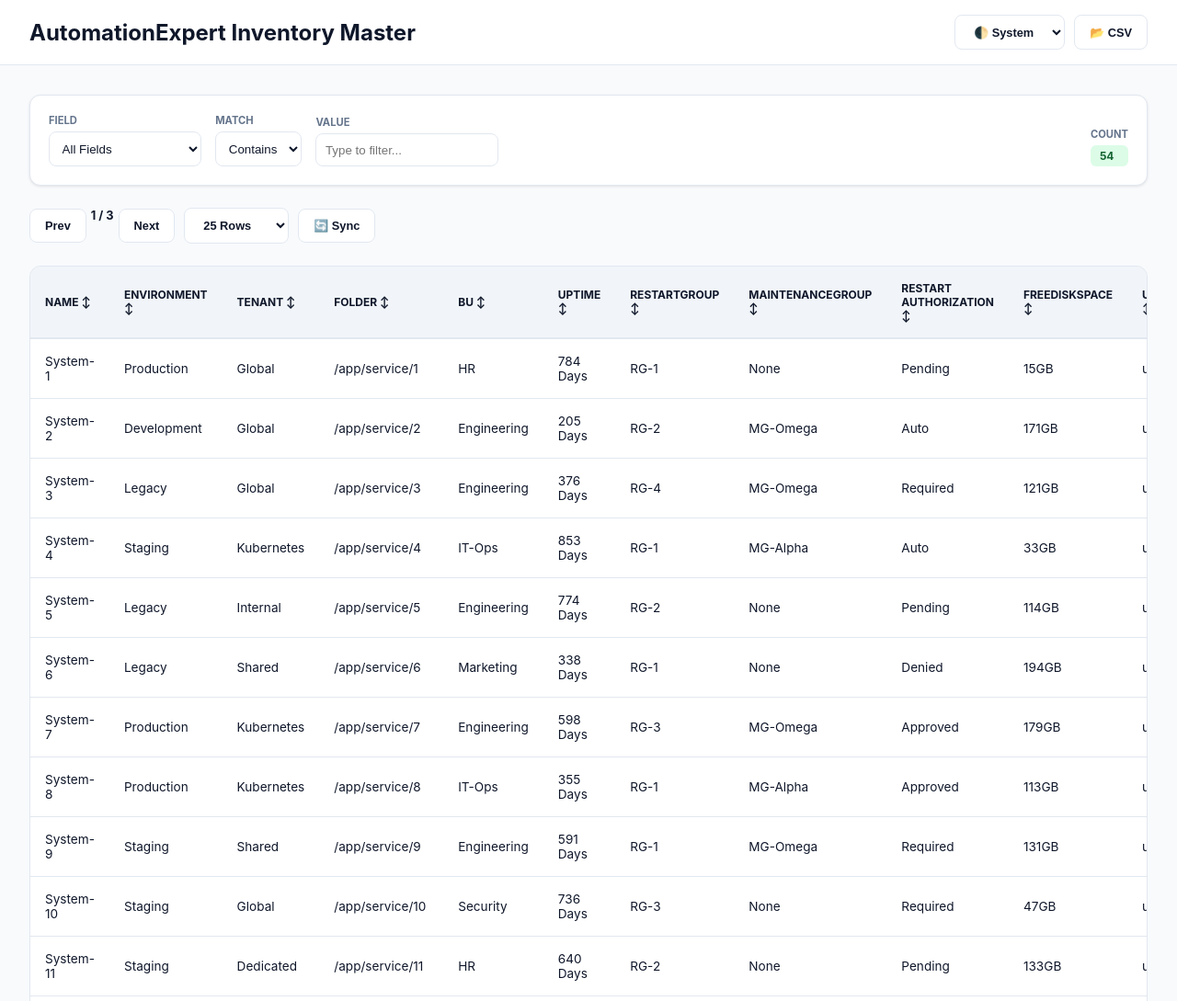
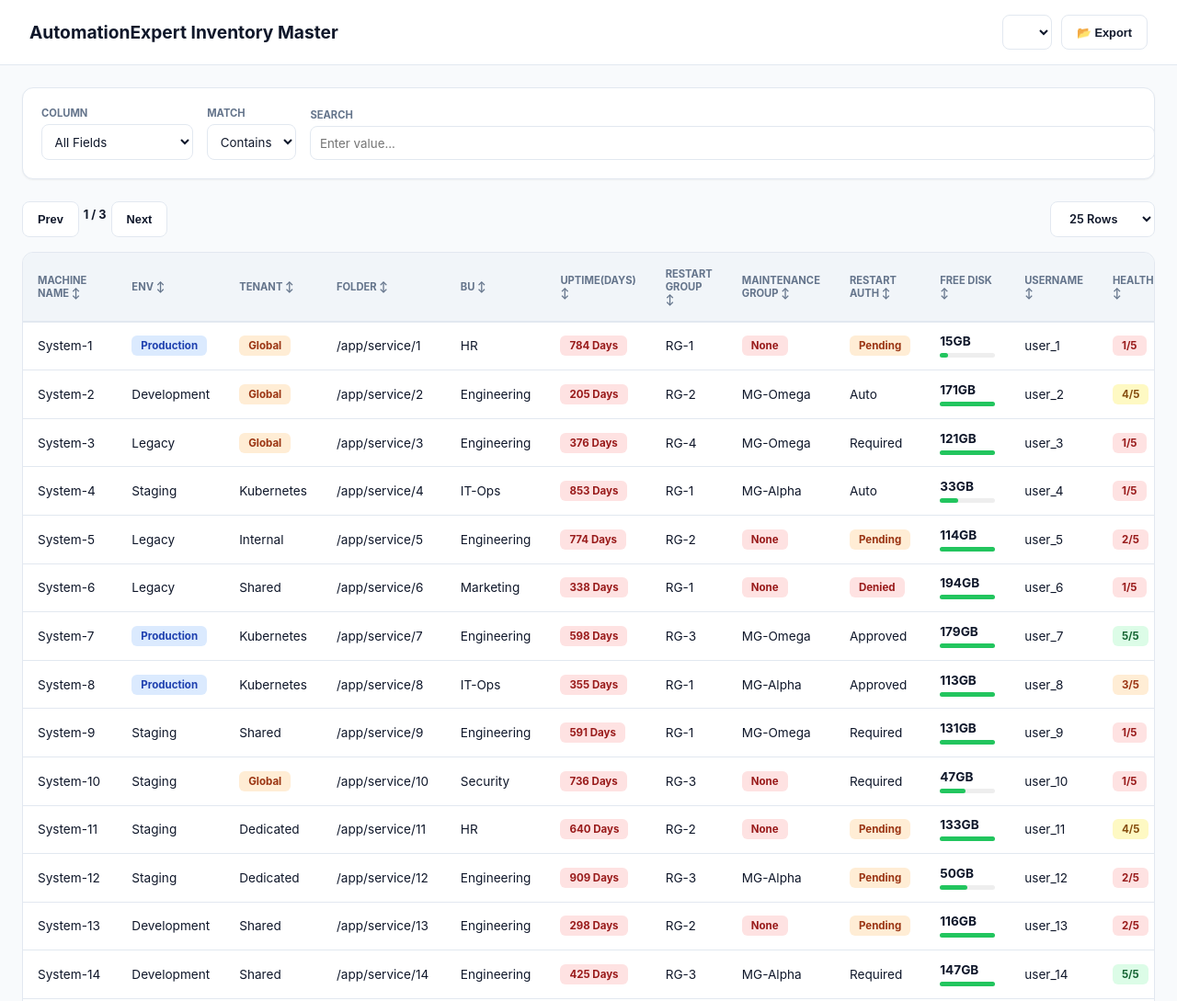
Before and after one commit to automationxpert/poc, a plain HTML site: page docs/index.html in a window 1280 px wide. Shown: the top 1089 px of the page at 92% size. Drawn offline with Linux system fonts and the light colour scheme.

Commit message:
New logics implemented and intriduced mapping concept

```diff
--- a/docs/config.json
+++ b/docs/config.json
@@ -5,7 +5,7 @@
     "description": "Enterprise-grade asset tracking and health monitoring. Data is refreshed automatically via secure PowerShell collection pipelines.",
     "orgName": "Automation Expert Ltd",
     "resources": [
-      {"label": "Internal Wiki", "url": "https://wiki.yourcompany.com"},
+      {"label": "AutomationExpert", "url": "https://automationexpert.dpdns.org"},
       {"label": "On-Call Schedule", "url": "https://pagerduty.com"},
       {"label": "Support Portal", "url": "https://jira.yourcompany.com"}
     ]
--- a/docs/index.html
+++ b/docs/index.html
@@ -4,122 +4,84 @@
     <meta charset="UTF-8">
     <meta name="viewport" content="width=device-width, initial-scale=1.0">
     <link rel="manifest" href="manifest.json">
-    <title id="tab-title">System Dashboard</title>
+    <title id="tab-title">Inventory Dashboard</title>
     <style>
         :root {
             --bg-color: #f8fafc; --card-bg: #ffffff; --text-color: #0f172a;
             --accent-color: #2563eb; --border-color: #e2e8f0; --hover-bg: #f1f5f9;
-            --red: #ef4444; --green: #22c55e; --footer-bg: #0f172a;
+            --red: #ef4444; --orange: #f97316; --yellow: #eab308; --green: #22c55e; --blue: #3b82f6;
+            --footer-bg: #0f172a;
         }
         [data-theme="dark"] {
             --bg-color: #020617; --card-bg: #1e293b; --text-color: #f1f5f9;
             --accent-color: #38bdf8; --border-color: #334155; --hover-bg: #334155;
             --footer-bg: #010409;
         }
-        @media (prefers-color-scheme: dark) {
-            [data-theme="system"] {
-                --bg-color: #020617; --card-bg: #1e293b; --text-color: #f1f5f9;
-                --accent-color: #38bdf8; --border-color: #334155; --hover-bg: #334155;
-                --footer-bg: #010409;
-            }
-        }
-
         body { font-family: 'Inter', system-ui, sans-serif; background: var(--bg-color); color: var(--text-color); margin: 0; display: flex; flex-direction: column; min-height: 100vh; }
         .header { background: var(--card-bg); padding: 1rem 2rem; border-bottom: 1px solid var(--border-color); display: flex; justify-content: space-between; align-items: center; position: sticky; top: 0; z-index: 1000; }
-        .container { max-width: 1600px; margin: 0 auto; padding: 2rem; flex: 1; width: 100%; box-sizing: border-box; }
-
-        /* Filter Panel */
-        .filter-panel { background: var(--card-bg); padding: 1.25rem; border-radius: 12px; border: 1px solid var(--border-color); margin-bottom: 1.5rem; display: flex; flex-wrap: wrap; gap: 15px; align-items: flex-end; box-shadow: 0 1px 3px rgba(0,0,0,0.1); }
+        .container { max-width: 1600px; margin: 0 auto; padding: 1.5rem; flex: 1; width: 100%; box-sizing: border-box; }
+        .filter-panel { background: var(--card-bg); padding: 1.25rem; border-radius: 12px; border: 1px solid var(--border-color); margin-bottom: 1.5rem; display: flex; flex-wrap: wrap; gap: 15px; align-items: flex-end; box-shadow: 0 1px 2px rgba(0,0,0,0.05); }
         .filter-group { display: flex; flex-direction: column; gap: 5px; }
         .filter-group label { font-size: 0.7rem; font-weight: 700; text-transform: uppercase; color: #64748b; }
-
-        /* Action Bar */
-        .action-bar { display: flex; gap: 10px; align-items: center; margin-bottom: 1.5rem; }
-        input[type="text"], select { padding: 0.6rem; border-radius: 8px; border: 1px solid var(--border-color); background: var(--card-bg); color: var(--text-color); outline: none; }
-
-        /* Table */
+        input[type="text"], select { padding: 0.6rem; border-radius: 8px; border: 1px solid var(--border-color); background: var(--card-bg); color: var(--text-color); outline: none; font-family: inherit; }
         .table-container { background: var(--card-bg); border-radius: 12px; border: 1px solid var(--border-color); overflow-x: auto; }
         table { width: 100%; border-collapse: collapse; text-align: left; }
-        th { padding: 1rem; font-size: 0.75rem; text-transform: uppercase; background: var(--hover-bg); border-bottom: 2px solid var(--border-color); cursor: pointer; }
-        td { padding: 1rem; border-bottom: 1px solid var(--border-color); font-size: 0.85rem; }
-
-        /* Minimalist Footer */
-        footer { background: var(--footer-bg); color: #94a3b8; padding: 3rem 2rem; margin-top: auto; border-top: 1px solid var(--border-color); }
-        .footer-content { max-width: 1400px; margin: 0 auto; display: flex; justify-content: space-between; align-items: flex-start; flex-wrap: wrap; gap: 2rem; }
-        .footer-brand h4 { color: #fff; margin: 0 0 0.5rem 0; font-size: 1rem; }
-        .footer-links { display: flex; gap: 20px; }
-        .footer-links a { color: inherit; text-decoration: none; font-size: 0.85rem; }
-        .footer-links a:hover { color: var(--accent-color); }
-
-        .badge { padding: 4px 10px; border-radius: 6px; font-weight: bold; font-size: 0.75rem; }
-        .health-green { background: #dcfce7; color: #166534; } .health-red { background: #fee2e2; color: #991b1b; }
-        .btn { padding: 0.6rem 1rem; border-radius: 8px; border: 1px solid var(--border-color); background: var(--card-bg); color: var(--text-color); cursor: pointer; font-size: 0.8rem; font-weight: 600; }
-
-        #install-btn { display: none; background: var(--accent-color); color: white; border: none; }
+        th { padding: 1rem; font-size: 0.7rem; text-transform: uppercase; background: var(--hover-bg); border-bottom: 2px solid var(--border-color); cursor: pointer; color: #64748b; }
+        td { padding: 0.8rem 1rem; border-bottom: 1px solid var(--border-color); font-size: 0.85rem; white-space: nowrap; }
+        .badge { padding: 4px 10px; border-radius: 6px; font-weight: bold; font-size: 0.72rem; display: inline-block; }
+        .progress-wrap { width: 60px; height: 5px; background: #eee; border-radius: 3px; margin-top: 5px; }
+        .progress-fill { height: 100%; border-radius: 3px; }
+        .stat-green { background: #dcfce7; color: #166534; }
+        .stat-yellow { background: #fef9c3; color: #854d0e; }
+        .stat-orange { background: #ffedd5; color: #9a3412; }
+        .stat-red { background: #fee2e2; color: #991b1b; }
+        .stat-blue { background: #dbeafe; color: #1e40af; }
+        footer { background: var(--footer-bg); color: #94a3b8; padding: 2.5rem 2rem; margin-top: auto; }
+        .btn { padding: 0.6rem 1rem; border-radius: 8px; border: 1px solid var(--border-color); background: var(--card-bg); color: var(--text-color); cursor: pointer; font-weight: 600; font-size: 0.8rem; }
     </style>
 </head>
 <body>
 
 <div id="dashboard-ui">
     <div class="header">
-        <div style="display:flex; align-items:center; gap:15px;">
-            <h2 id="display-title" style="margin:0;">...</h2>
-            <button id="install-btn" class="btn">📲 Install App</button>
-        </div>
+        <h2 id="display-title" style="margin:0; font-size: 1.2rem;">...</h2>
         <div style="display:flex; gap:10px;">
-            <select id="theme-select" class="btn" onchange="setTheme(this.value)">
-                <option value="system">🌓 System</option>
-                <option value="light">☀️ Light</option>
-                <option value="dark">🌙 Dark</option>
-            </select>
-            <button class="btn" onclick="exportToCSV()">📂 CSV</button>
+            <button id="install-btn" class="btn" style="display:none; background:var(--accent-color); color:white; border:none;">📲 Install</button>
+            <select id="theme-select" class="btn" onchange="setTheme(this.value)"></select>
+            <button class="btn" onclick="exportToCSV()">📂 Export</button>
         </div>
     </div>
 
     <div class="container">
         <div class="filter-panel">
             <div class="filter-group">
-                <label>Field</label>
-                <select id="filter-col" onchange="toggleNumericUI(); applyCurrentView()"><option value="all">All Fields</option></select>
+                <label>Column</label>
+                <select id="filter-col" onchange="updateFilterUI(); applyCurrentView()"><option value="all">All Fields</option></select>
             </div>
-
-            <div class="filter-group" id="numeric-op-group" style="display:none;">
+            <div class="filter-group" id="num-op-group" style="display:none;">
                 <label>Logic</label>
                 <select id="num-op" onchange="applyCurrentView()">
-                    <option value="gt">&gt; Greater Than</option>
-                    <option value="lt">&lt; Less Than</option>
-                    <option value="eq">= Equal To</option>
-                    <option value="gte">&ge; Greater/Equal</option>
-                    <option value="lte">&le; Less/Equal</option>
+                    <option value="eq">=</option><option value="gt">&gt;</option><option value="gte">&ge;</option>
+                    <option value="lt">&lt;</option><option value="lte">&le;</option>
                 </select>
             </div>
-
-            <div class="filter-group">
+            <div class="filter-group" id="match-mode-group">
                 <label>Match</label>
                 <select id="match-mode" onchange="applyCurrentView()">
-                    <option value="like">Contains</option>
-                    <option value="exact">Exact</option>
+                    <option value="like">Contains</option><option value="exact">Exact</option>
                 </select>
             </div>
-
-            <div class="filter-group">
-                <label>Value</label>
-                <input type="text" id="search-bar" placeholder="Type to filter..." oninput="currentPage=1; applyCurrentView()">
-            </div>
-
-            <div style="flex-grow:1"></div>
-            <div class="filter-group">
-                <label>Count</label>
-                <div class="badge health-green" id="stat-total">0</div>
+            <div class="filter-group" style="flex-grow: 1;">
+                <label>Search</label>
+                <input type="text" id="search-bar" placeholder="Enter value..." oninput="currentPage=1; applyCurrentView()" style="width:100%;">
             </div>
         </div>
 
-        <div class="action-bar">
+        <div style="display:flex; justify-content:space-between; margin-bottom:1rem;">
             <div id="pagination-controls" style="display:flex; gap:5px;"></div>
             <select id="page-size" onchange="changePageSize(this.value)" class="btn">
-                <option value="25">25 Rows</option><option value="100">100 Rows</option><option value="1000">All</option>
+                <option value="25">25 Rows</option><option value="100">100 Rows</option>
             </select>
-            <button class="btn" onclick="init()">🔄 Sync</button>
         </div>
 
         <div class="table-container">
@@ -128,63 +90,61 @@
     </div>
 
     <footer>
-        <div class="footer-content">
-            <div class="footer-brand">
-                <h4 id="footer-org-name">...</h4>
-                <div id="footer-copyright" style="font-size:0.8rem; opacity:0.6;"></div>
+        <div style="max-width:1400px; margin:0 auto; display:flex; justify-content:space-between; align-items:center;">
+            <div>
+                <div id="footer-org-name" style="color:white; font-weight:bold;">...</div>
+                <div id="footer-copyright" style="font-size:0.7rem; opacity:0.5; margin-top:5px;"></div>
             </div>
-            <div class="footer-links" id="footer-links"></div>
+            <div id="footer-links" style="display:flex; gap:20px;"></div>
         </div>
     </footer>
 </div>
 
-<div id="api-output" style="display:none;"></div>
-
 <script>
-    let rawSystems = [];
-    let currentData = [];
-    let currentPage = 1;
-    let pageSize = 25;
-    let deferredPrompt;
-
-    // PWA Logic
-    if ('serviceWorker' in navigator) { navigator.serviceWorker.register('sw.js'); }
-    window.addEventListener('beforeinstallprompt', (e) => {
-        e.preventDefault(); deferredPrompt = e;
-        document.getElementById('install-btn').style.display = 'block';
-    });
-    document.getElementById('install-btn').addEventListener('click', async () => {
-        if (deferredPrompt) { deferredPrompt.prompt(); deferredPrompt = null; document.getElementById('install-btn').style.display = 'none'; }
-    });
+    let rawSystems = [], currentData = [], columnMapping = {};
+    let currentPage = 1, pageSize = 25;
 
     async function loadConfig() {
-        const res = await fetch('config.json?t=' + Date.now());
-        const conf = await res.json();
-        document.getElementById('display-title').innerText = conf.dashboardTitle;
-        document.getElementById('footer-org-name').innerText = conf.footer.orgName;
-        document.getElementById('footer-copyright').innerText = `© 2026 ${conf.footer.orgName}. Internal Dashboard.`;
-        document.getElementById('footer-links').innerHTML = conf.footer.resources.map(l => `<a href="${l.url}" target="_blank">${l.label}</a>`).join('');
-    }
+        try {
+            const [cR, mR] = await Promise.all([fetch('config.json?t='+Date.now()), fetch('mapping.json?t='+Date.now())]);
+            const conf = await cR.json(); columnMapping = await mR.json();
+            document.getElementById('display-title').innerText = conf.dashboardTitle;
+            document.getElementById('footer-org-name').innerText = conf.footer.orgName;
+            document.getElementById('footer-copyright').innerText = `© 2026 ${conf.footer.orgName}. Data valid as of ${new Date().toLocaleDateString()}`;
+            document.getElementById('footer-links').innerHTML = conf.footer.resources.map(l => `<a href="${l.url}" style="color:inherit; text-decoration:none; font-size:0.75rem;">${l.label}</a>`).join('');
 
-    function toggleNumericUI() {
-        const col = document.getElementById('filter-col').value;
-        const val = rawSystems[0][col];
-        const isNumeric = !isNaN(parseFloat(val)) && isFinite(val);
-        document.getElementById('numeric-op-group').style.display = isNumeric ? 'flex' : 'none';
-        document.getElementById('match-mode').style.display = isNumeric ? 'none' : 'block';
+            const drop = document.getElementById('filter-col');
+            Object.keys(columnMapping).forEach(k => {
+                let o = document.createElement('option'); o.value = k; o.innerText = columnMapping[k]; drop.appendChild(o);
+            });
+        } catch(e) { console.error("Config missing"); }
     }
 
     async function init() {
         const res = await fetch('data.json?t=' + Date.now());
         const data = await res.json();
         rawSystems = data.Systems;
-        if (document.getElementById('filter-col').options.length === 1) {
-            Object.keys(rawSystems[0]).forEach(k => {
-                let o = document.createElement('option'); o.value = k; o.innerText = k;
-                document.getElementById('filter-col').appendChild(o);
-            });
+        applyCurrentView();
+    }
+
+    // Strips strings like "784 Days" or "15GB" to just numbers for filtering
+    function sanitize(val) {
+        if (typeof val !== 'string') return val;
+        let n = parseFloat(val.replace(/[^\d.]/g, ''));
+        return isNaN(n) ? val : n;
+    }
+
+    function updateFilterUI() {
+        const col = document.getElementById('filter-col').value;
+        if(col === 'all') {
+            document.getElementById('num-op-group').style.display = 'none';
+            document.getElementById('match-mode-group').style.display = 'flex';
+            return;
         }
-        applyCurrentView();
+        const sample = sanitize(rawSystems[0][col]);
+        const isNum = typeof sample === 'number';
+        document.getElementById('num-op-group').style.display = isNum ? 'flex' : 'none';
+        document.getElementById('match-mode-group').style.display = isNum ? 'none' : 'flex';
     }
 
     function applyCurrentView() {
@@ -195,37 +155,54 @@
 
         currentData = rawSystems.filter(s => {
             if (col === 'all') return Object.values(s).some(v => String(v).toLowerCase().includes(term));
-
-            let val = s[col];
-            let isNumeric = !isNaN(parseFloat(val)) && isFinite(val);
-
-            if (isNumeric && term !== "") {
-                let nVal = parseFloat(val);
-                let nTerm = parseFloat(term);
-                if (op === 'gt') return nVal > nTerm;
-                if (op === 'lt') return nVal < nTerm;
-                if (op === 'eq') return nVal === nTerm;
-                if (op === 'gte') return nVal >= nTerm;
-                if (op === 'lte') return nVal <= nTerm;
+            let rawV = s[col], val = sanitize(rawV), t = sanitize(term);
+            if (typeof val === 'number' && !isNaN(parseFloat(term)) && document.getElementById('num-op-group').style.display === 'flex') {
+                if (op === 'gt') return val > t; if (op === 'lt') return val < t; if (op === 'eq') return val === t;
+                if (op === 'gte') return val >= t; if (op === 'lte') return val <= t;
             }
-
-            let strV = String(val).toLowerCase();
+            let strV = String(rawV).toLowerCase();
             return isExact ? strV === term : strV.includes(term);
         });
-
-        document.getElementById('stat-total').innerText = currentData.length;
         renderTable();
     }
 
     function renderTable() {
-        const body = document.getElementById('table-body');
-        const head = document.getElementById('table-head');
-        const cols = Object.keys(rawSystems[0]);
-        head.innerHTML = `<tr>${cols.map(c => `<th onclick="sortTable('${c}')">${c} ↕</th>`).join('')}</tr>`;
-        const start = (currentPage - 1) * pageSize;
-        const slice = currentData.slice(start, start + parseInt(pageSize));
-        body.innerHTML = slice.map(r => `<tr>${cols.map(c => `<td data-label="${c}">${r[c]}</td>`).join('')}</tr>`).join('');
+        const head = document.getElementById('table-head'), body = document.getElementById('table-body');
+        const keys = Object.keys(columnMapping);
+        head.innerHTML = `<tr>${keys.map(k => `<th onclick="sortTable('${k}')">${columnMapping[k]} ↕</th>`).join('')}</tr>`;
+        const slice = currentData.slice((currentPage-1)*pageSize, currentPage*pageSize);
+        body.innerHTML = slice.map(row => `<tr>${keys.map(k => `<td>${formatCell(k, row[k])}</td>`).join('')}</tr>`).join('');
         renderPagination();
+    }
+
+    function formatCell(key, val) {
+        if (!val && val !== 0) return '--';
+
+        if (key === 'ChecksPassed') {
+            const [p, t] = val.split('/').map(Number);
+            const per = (p/t) * 100;
+            const cls = per === 100 ? 'stat-green' : per >= 80 ? 'stat-yellow' : per >= 50 ? 'stat-orange' : 'stat-red';
+            return `<span class="badge ${cls}">${val}</span>`;
+        }
+
+        if (key === 'FreeDiskSpace') {
+            const n = sanitize(val);
+            const color = n < 10 ? 'var(--red)' : 'var(--green)';
+            return `<strong>${val}</strong><div class="progress-wrap"><div class="progress-fill" style="width:${Math.min(n, 100)}%; background:${color};"></div></div>`;
+        }
+
+        if (key === 'Uptime') {
+            const n = sanitize(val);
+            const cls = n >= 21 ? 'stat-red' : n >= 7 ? 'stat-orange' : 'stat-green';
+            return `<span class="badge ${cls}">${val}</span>`;
+        }
+
+        const vL = String(val).toLowerCase();
+        if (vL === 'authorized' || vL === 'production') return `<span class="badge stat-blue">${val}</span>`;
+        if (vL === 'pending' || vL === 'global') return `<span class="badge stat-orange">${val}</span>`;
+        if (vL === 'none' || vL === 'denied') return `<span class="badge stat-red">${val}</span>`;
+
+        return val;
     }
 
     function renderPagination() {
@@ -233,24 +210,22 @@
         const totalPages = Math.ceil(currentData.length / pageSize);
         if (totalPages <= 1) { container.innerHTML = ''; return; }
         container.innerHTML = `<button class="btn" onclick="changePage(${currentPage-1})" ${currentPage===1?'disabled':''}>Prev</button>
-        <span style="font-size:0.8rem; font-weight:bold;">${currentPage} / ${totalPages}</span>
+        <span style="font-weight:bold; font-size:0.8rem; line-height:2.4;">${currentPage} / ${totalPages}</span>
         <button class="btn" onclick="changePage(${currentPage+1})" ${currentPage===totalPages?'disabled':''}>Next</button>`;
     }
 
     function changePage(p) { currentPage = p; renderTable(); window.scrollTo(0,0); }
     function changePageSize(s) { pageSize = s; currentPage = 1; renderTable(); }
-    function sortTable(c) { currentData.sort((a,b) => a[c] > b[c] ? 1 : -1); renderTable(); }
+    function sortTable(k) { currentData.sort((a,b) => { let av = sanitize(a[k]), bv = sanitize(b[k]); return av > bv ? 1 : -1; }); renderTable(); }
     function setTheme(v) { document.documentElement.setAttribute('data-theme', v); localStorage.setItem('pref-theme', v); }
 
     function exportToCSV() {
-        const cols = Object.keys(rawSystems[0]);
-        const csv = [cols.join(','), ...currentData.map(r => cols.map(c => `"${r[c]}"`).join(','))].join('\n');
-        const a = document.createElement('a'); a.href = URL.createObjectURL(new Blob([csv], {type:'text/csv'})); a.download=`export.csv`; a.click();
+        const keys = Object.keys(columnMapping);
+        const csv = [keys.map(k => columnMapping[k]).join(','), ...currentData.map(r => keys.map(k => `"${r[k]}"`).join(','))].join('\n');
+        const a = document.createElement('a'); a.href = URL.createObjectURL(new Blob([csv], {type:'text/csv'})); a.download=`inventory.csv`; a.click();
     }
 
-    setTheme(localStorage.getItem('pref-theme') || 'system');
-    loadConfig();
-    init();
+    loadConfig().then(init);
 </script>
 </body>
 </html>
--- /dev/null
+++ b/docs/mapping.json
@@ -0,0 +1,14 @@
+{
+  "Name": "Machine Name",
+  "Environment": "Env",
+  "Tenant": "Tenant",
+  "Folder": "Folder",
+  "BU": "BU",
+  "Uptime": "Uptime(days)",
+  "Restartgroup": "Restart Group",
+  "MaintenanceGroup": "Maintenance Group",
+  "Restart Authorization": "Restart Auth",
+  "FreeDiskSpace": "Free Disk",
+  "Username": "UserName",
+  "ChecksPassed": "Health"
+}
```
Also changed, not shown: docs/manifest.json, 1 other file.
